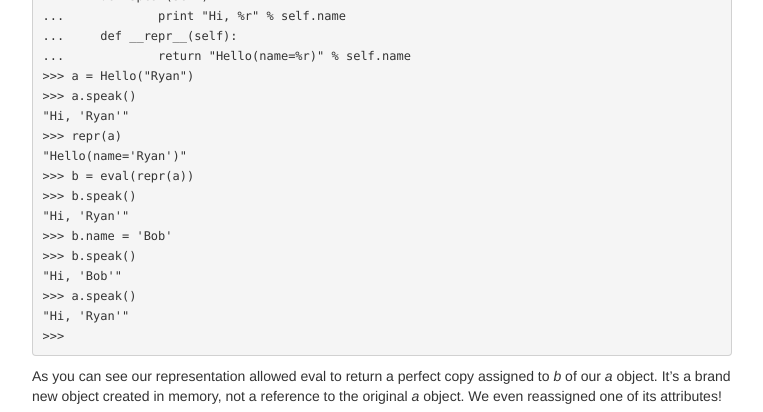
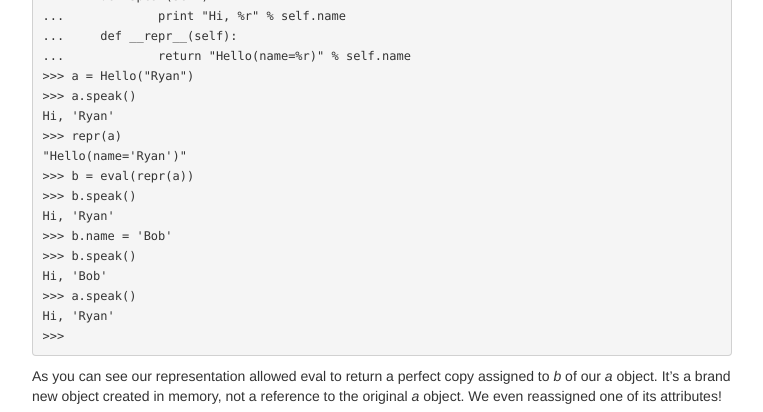
Before and after one commit to pynashorg/pynashorg.github.com, a Jekyll site: the page built from _posts/2013-02-07-repr-and-dir-for-success.md, in a window 1280 px wide and 900 px high, scrolled down 504 px. Shown: the part 311-723 px from the top of the window, without its empty margins (258-1021 px from the left). Built offline with Jekyll 4.4.1, drawn with Linux system fonts in a browser that asks for light colours; nearby versions of some CDN libraries; library files that are not in the unit come from our copies; comment, search, counter and statistics services are not loaded; some of the changed text lies outside the part shown.

```diff
--- a/_posts/2013-02-07-repr-and-dir-for-success.md
+++ b/_posts/2013-02-07-repr-and-dir-for-success.md
@@ -33,17 +33,17 @@ Here's an example:
 	... 		return "Hello(name=%r)" % self.name
 	>>> a = Hello("Ryan")
 	>>> a.speak()
-	"Hi, 'Ryan'"
+	Hi, 'Ryan'
 	>>> repr(a)
 	"Hello(name='Ryan')"
 	>>> b = eval(repr(a))
 	>>> b.speak()
-	"Hi, 'Ryan'"
+	Hi, 'Ryan'
 	>>> b.name = 'Bob'
 	>>> b.speak()
-	"Hi, 'Bob'"
+	Hi, 'Bob'
 	>>> a.speak()
-	"Hi, 'Ryan'"
+	Hi, 'Ryan'
 	>>>
 
 As you can see our representation allowed eval to return a perfect copy assigned to _b_ of our _a_ object. It's a brand new object created in memory, not a reference to the original _a_ object. We even reassigned one of its attributes!
```
